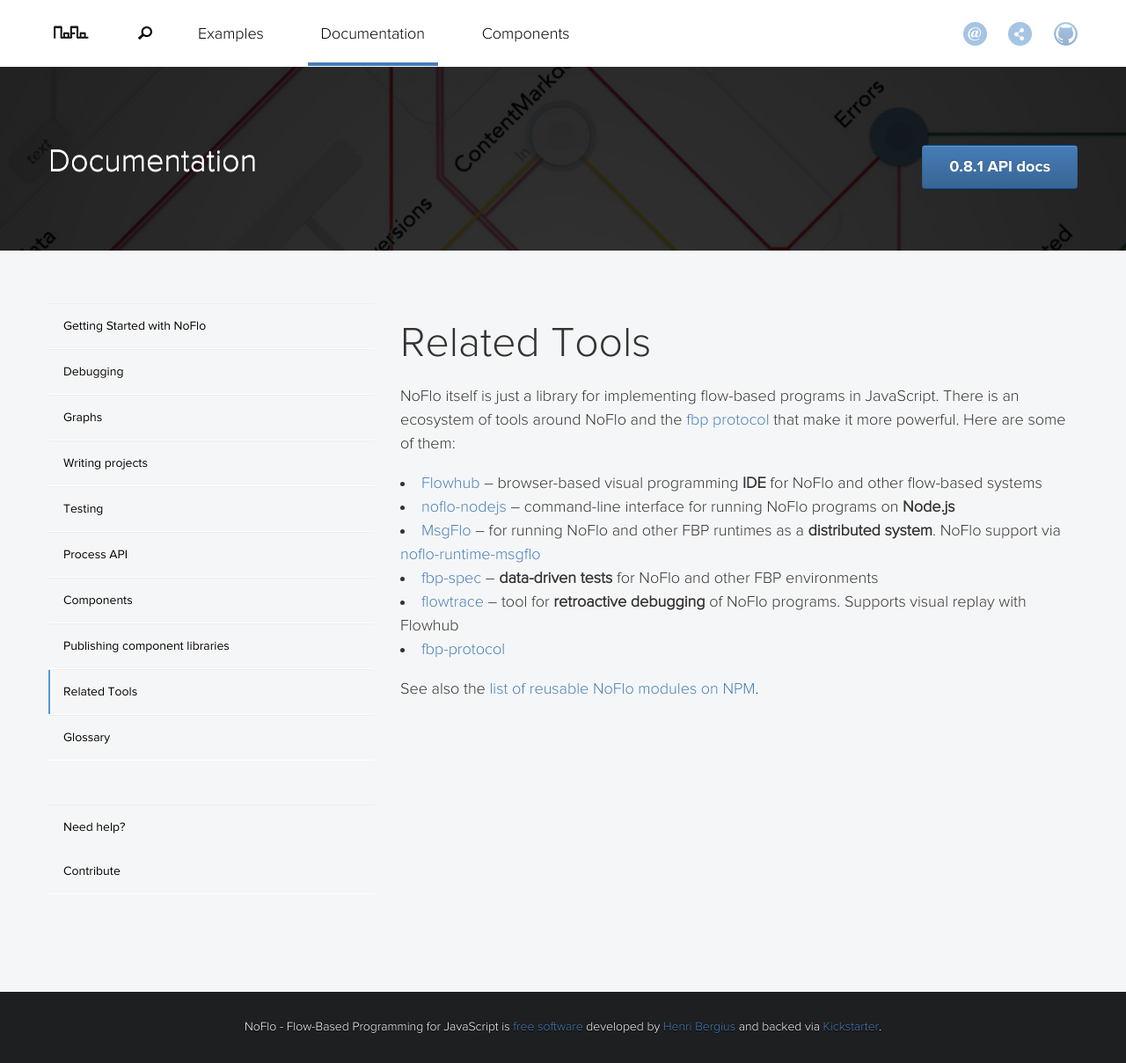
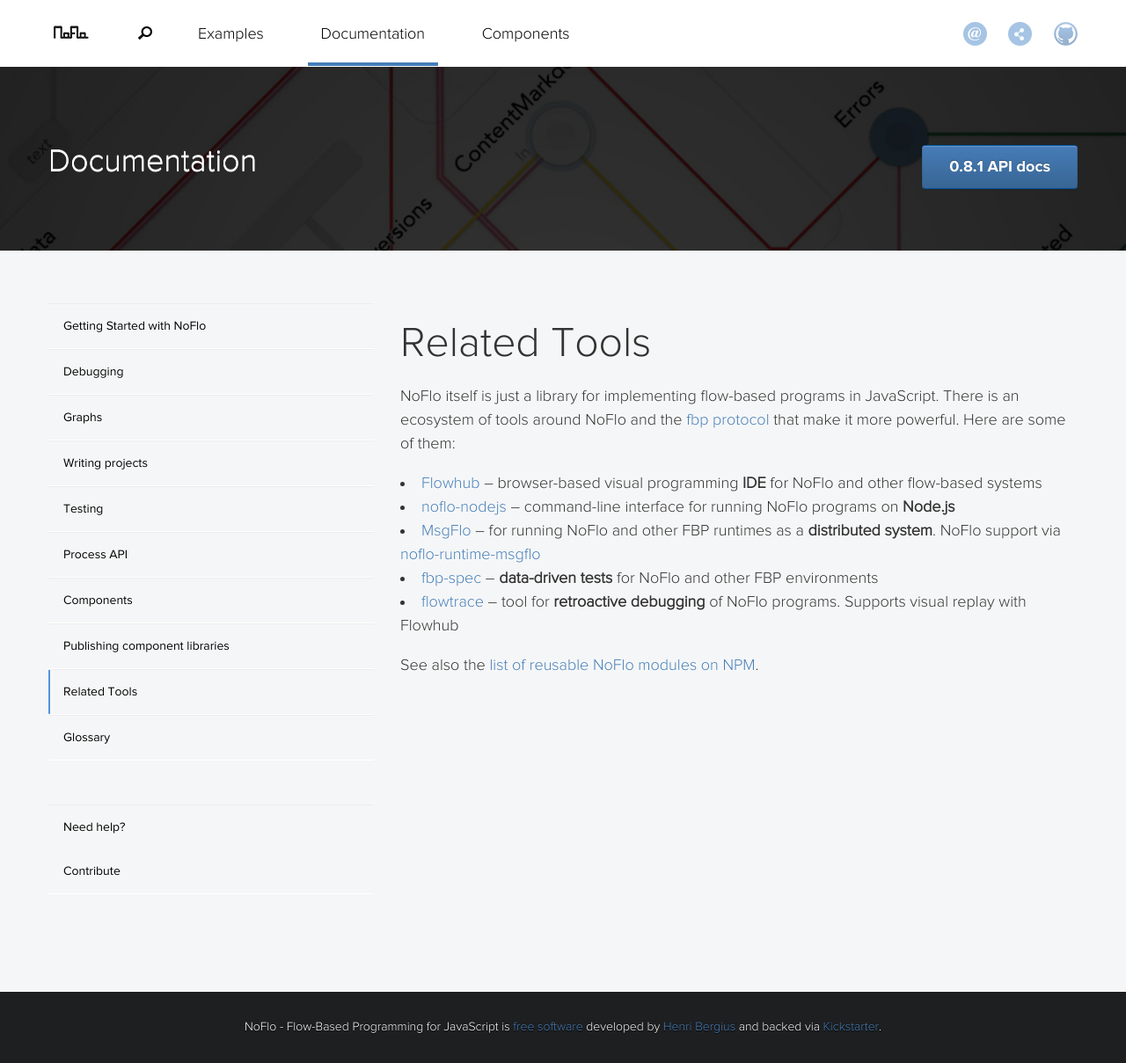
Before and after one commit to noflo/noflo.github.io, a Jekyll site: the page built from documentation/_posts/2013-07-09-tooling.md, in a window 1280 px wide and 1209 px high. Shown: the whole window at 88% size. Built offline with Jekyll 4.4.1, drawn with Linux system fonts in a browser that asks for light colours; nearby versions of some CDN libraries.

Commit message:
tooling: fbp-protocol is linked already

```diff
--- a/documentation/_posts/2013-07-09-tooling.md
+++ b/documentation/_posts/2013-07-09-tooling.md
@@ -11,6 +11,5 @@ NoFlo itself is just a library for implementing flow-based programs in JavaScrip
 * [MsgFlo](https://github.com/msgflo/msgflo) -- for running NoFlo and other FBP runtimes as a **distributed system**. NoFlo support via [noflo-runtime-msgflo](https://github.com/noflo/noflo-runtime-msgflo)
 * [fbp-spec](https://github.com/flowbased/fbp-spec) -- **data-driven tests** for NoFlo and other FBP environments
 * [flowtrace](https://github.com/flowbased/flowtrace) -- tool for **retroactive debugging** of NoFlo programs. Supports visual replay with Flowhub
-* [fbp-protocol](https://flowbased.github.io/fbp-protocol)
 
 See also the [list of reusable NoFlo modules on NPM](https://www.npmjs.com/browse/keyword/noflo).
```
